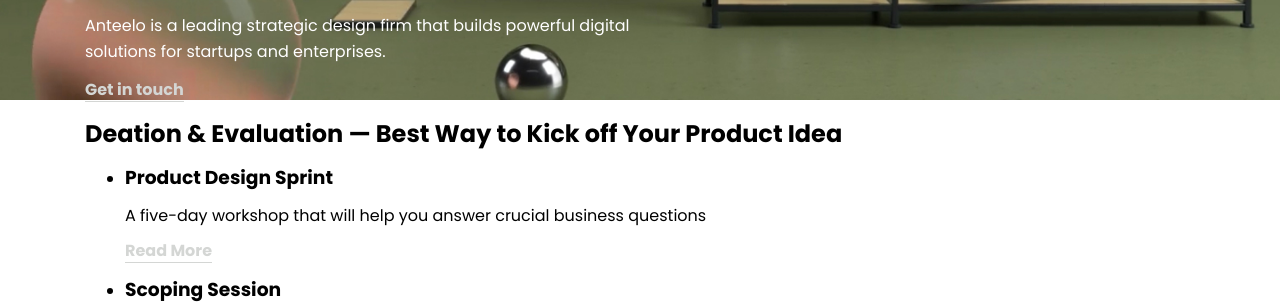
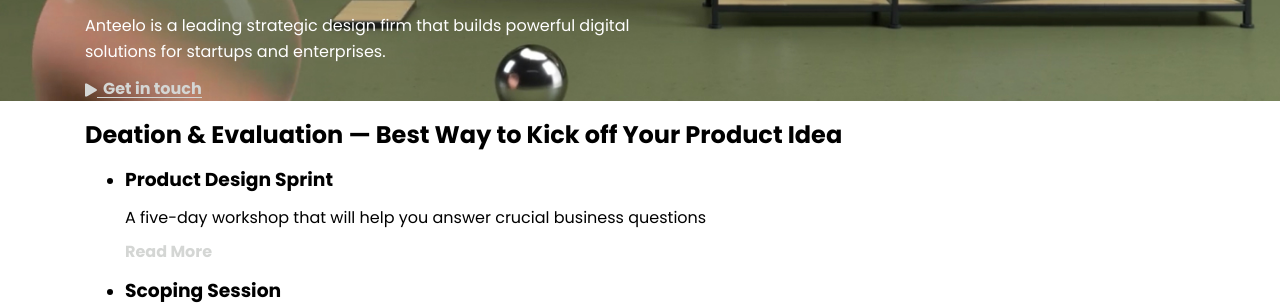
Before and after one commit to Azizbek98/Small-Website-Layouts, a plain HTML site: page Webovio - First Project/index.html in a window 1280 px wide. Shown: the part 499-803 px from the top of the page. Drawn offline with Linux system fonts and the light colour scheme.

Commit message:
feat: adding some styles for links (Webovio)

```diff
--- a/Webovio - First Project/css/style.css
+++ b/Webovio - First Project/css/style.css
@@ -43,12 +43,24 @@ img {
 }
 
 .link {
-  border-bottom: 1px solid currentColor;
+  display: inline-flex;
+  align-items: center;
   font-weight: 700;
   font-size: 16px;
-  line-height: 18px;
+  line-height: 1;
   text-decoration: none;
   color: #d4d6d4;
+}
+
+.link span {
+  text-indent: 6px;
+  border-bottom: 1px solid currentColor;
+}
+
+.link img {
+  fill: currentColor;
+  width: 12px;
+  height: 14px;
 }
 
 .header {
--- a/Webovio - First Project/index.html
+++ b/Webovio - First Project/index.html
@@ -34,7 +34,10 @@
               Anteelo is&nbsp;a&nbsp;leading strategic design firm that builds
               powerful digital solutions for startups and enterprises.
             </p>
-            <a href="#" class="hero-link link">Get in touch</a>
+            <a href="#" class="hero-link link">
+              <img src="./images/arrow.svg" alt="Arrow" />
+              <span>Get in touch</span>
+            </a>
           </div>
         </div>
       </section>
```
Also changed, not shown: Webovio - First Project/images/arrow.svg (added).
